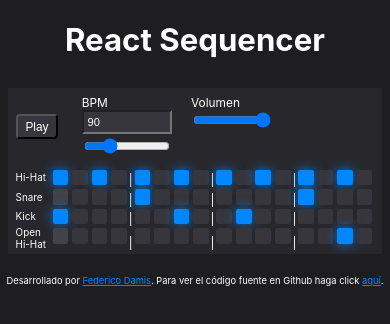
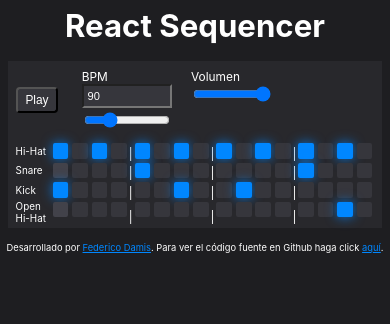
Before and after one commit to fededamis/ReactDrumSequencer, a React (Create React App) app: page / in a window 390 px wide. Shown: the top 324 px of the page. Built offline with nearby package versions, Linux system fonts and the light colour scheme; no server answers.

Commit message:
Ajustes altura responsive

```diff
--- a/src/App.css
+++ b/src/App.css
@@ -19,11 +19,15 @@ html, body {
 #appTitle {
 	text-align: center;
 	font-size: calc(8vmin);
+	margin: calc(5px + 0.4vw);
 }
 
 .SequencerBody {
 	background-color: #28282c;
-	margin: 2%;
+	margin-left: 2%;
+	margin-right: 2%;
+	margin-bottom: calc(10px + 0vw);
+	margin-top: calc(10px + 0vw);
 }
 
 .PlayButton {
@@ -155,6 +159,11 @@ html, body {
 	text-align: center;
 	font-size: calc(7px + 0.6vw);
 	margin: 1vw;
+	margin-top: 0;
+}
+
+.Footer p {
+	margin-top: 1.15vw;
 }
 
 .Footer a:link {
```
